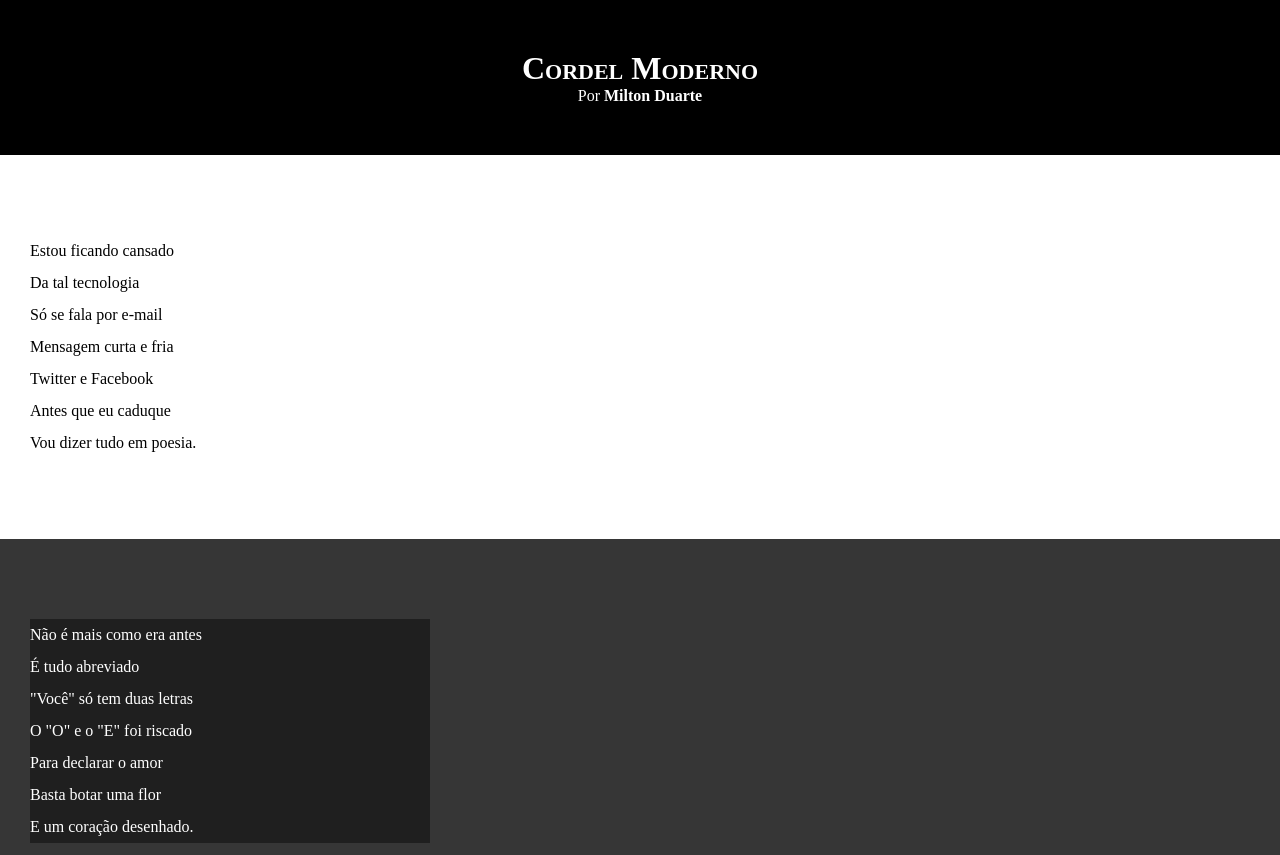
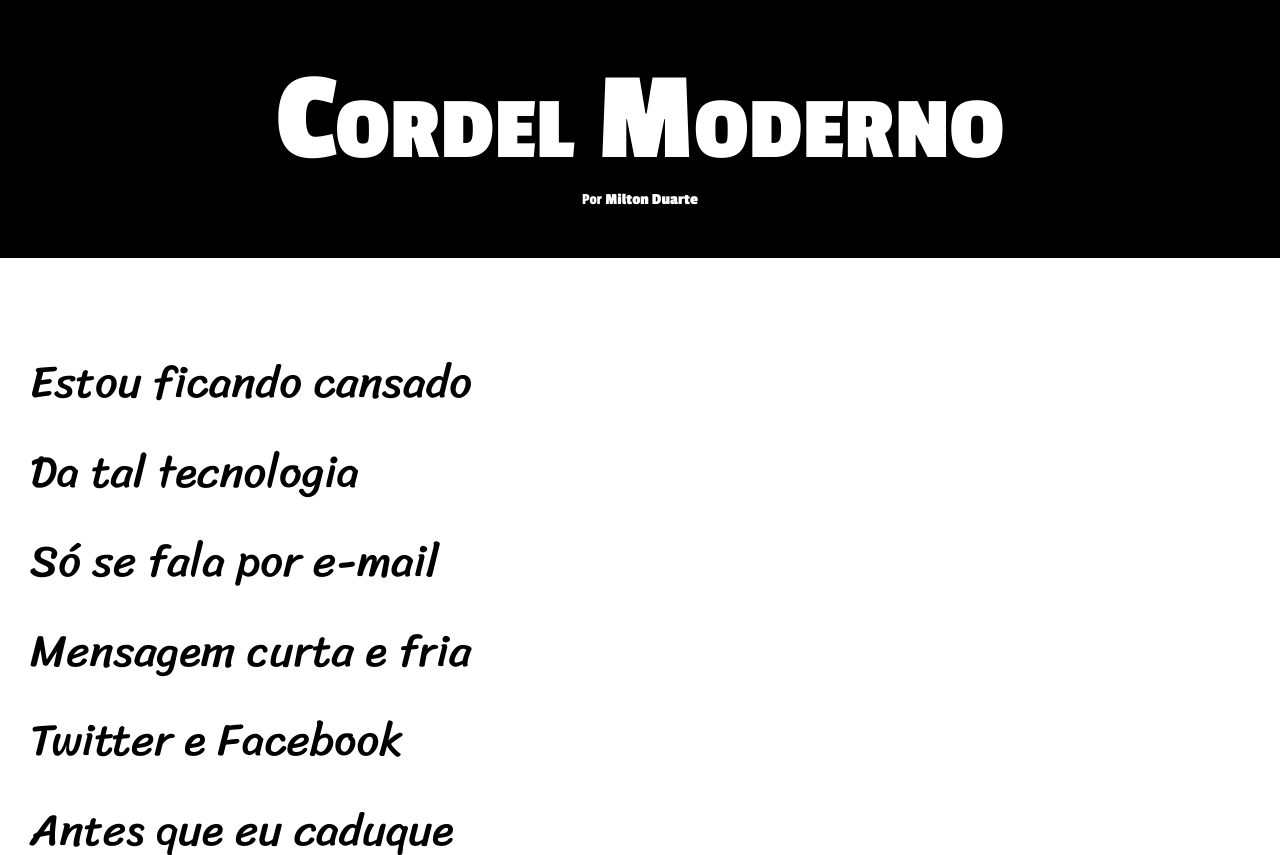
Before and after one commit to fokupstudio-lab/html-css, a plain HTML site: page Desafios/d012/pacote-d012/index.html in a window 1280 px wide. Shown: the top 855 px of the page. Drawn offline with Linux system fonts and the light colour scheme.

Commit message:
atualização de estilos desafio 22

```diff
--- a/Desafios/d012/pacote-d012/estilo/style.css
+++ b/Desafios/d012/pacote-d012/estilo/style.css
@@ -1,15 +1,27 @@
 @charset "UTF-8";
+
+@import url('https://fonts.googleapis.com/css2?family=Passion+One:wght@400;700;900&family=Sriracha&display=swap');
+
+:root{
+  --fonte1: Verdana, Geneva, Tahoma, sans-serif;
+  --fonte2: 'Passion One', sans-serif;
+  --fonte3: 'Sriracha', cursive;
+}
+
 *{
   margin: 0px;
   padding: 0px;
+
 }
 
 html, body{
+  font-family: var(--fonte1);
   min-height: 100vh;
   background-color: darkgray;
 }
 
 header{
+  font-family: var(--fonte2);
   background-color: black;
   color: white;
   text-align: center;
@@ -18,6 +30,7 @@ header{
 header > h1{
 padding-top: 50px;
 font-variant: small-caps;
+font-size: 10vw;
 /*text-transform: uppercase;*/
 }
 
@@ -36,11 +49,13 @@ header a:hover, footer a:hover{
 }
 
 section{
+  font-family: var(--fonte3);
  /* padding-top: 10vh;
   padding-bottom: 10vh;
   padding-left: 30px;*/
   padding: 10vh 0 10vh 30px;
   line-height: 2em;
+  font-size: 3.5vw;
 }
 
 section.normal{
@@ -54,7 +69,8 @@ section.imagem{
 }
 
 section.imagem > p{
-  width: 400px;
+  display: inline-block;
+  padding: 5px;
   background-color: rgb(31, 31, 31);
 }
 
```
